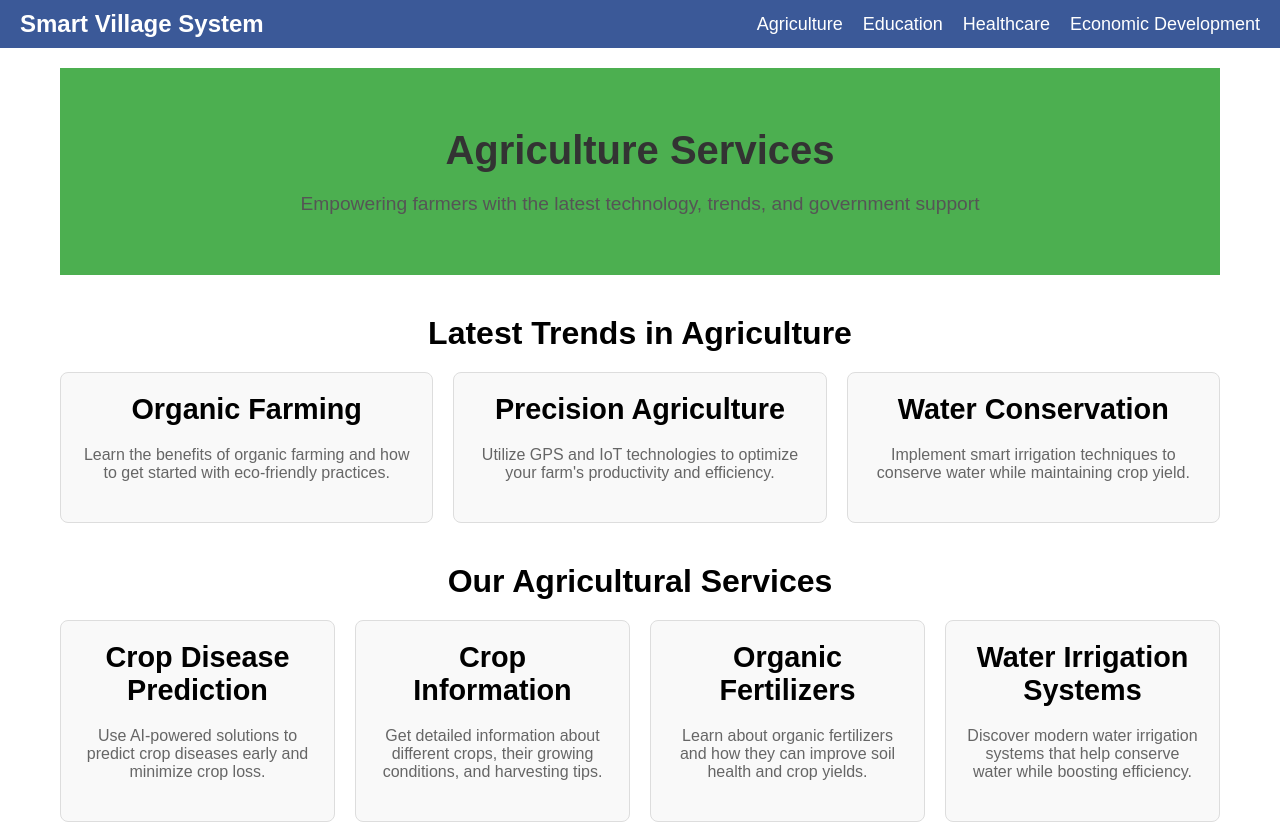
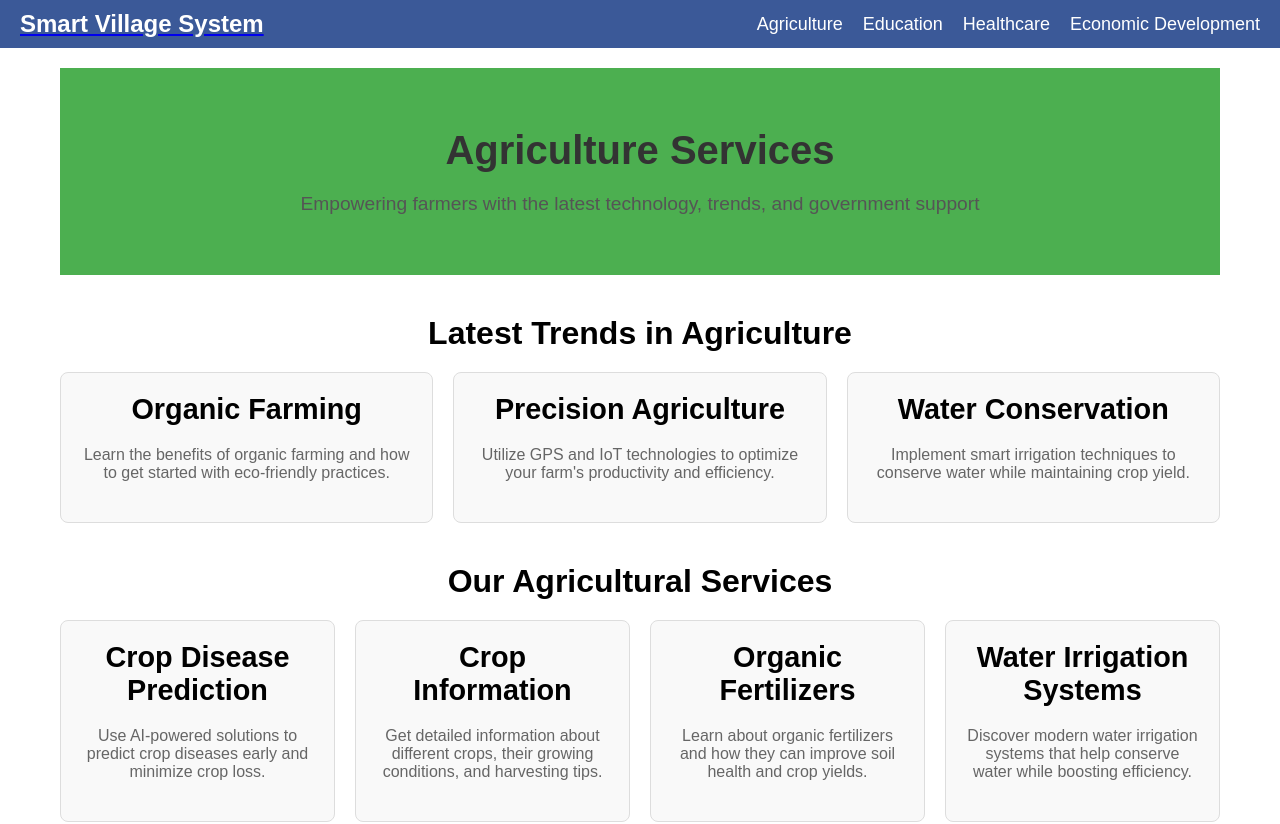
Before and after one commit to Rohitkagankar/Smart-village-system, a React (Vite) app in the folder frontend/: page /agriculture in a window 1280 px wide. Shown: the top 824 px of the page. Built offline with nearby package versions, Linux system fonts and the light colour scheme; the HTML template or start-up script is replaced by a standard one.

Commit message:
home link

```diff
--- a/frontend/src/Pages/Home/Home.css
+++ b/frontend/src/Pages/Home/Home.css
@@ -9,11 +9,11 @@
   }
 
   .home-header {
-    background-image: url('https://example.com/village-banner.jpg');
+    background-image: url("/frontend/src/assets/village_photo.jpeg");
     background-size: cover;
     background-position: center;
     text-align: center;
-    color: white;
+    /* color: white; */
     padding: 100px 20px;
   }
 
--- a/frontend/src/components/Navbar/Navbar.jsx
+++ b/frontend/src/components/Navbar/Navbar.jsx
@@ -8,7 +8,7 @@ const Navbar = () => {
   return (
     <nav className="navbar">
       <div className="logo">
-        <h2>Smart Village System</h2>
+        <Link to="/"><h2>Smart Village System</h2></Link>
       </div>
       <ul className={isMobile ? "nav-links-mobile" : "nav-links"} onClick={() => setIsMobile(false)}>
         <li>
```
Also changed, not shown: frontend/src/assets/village_photo.jpeg (added).
